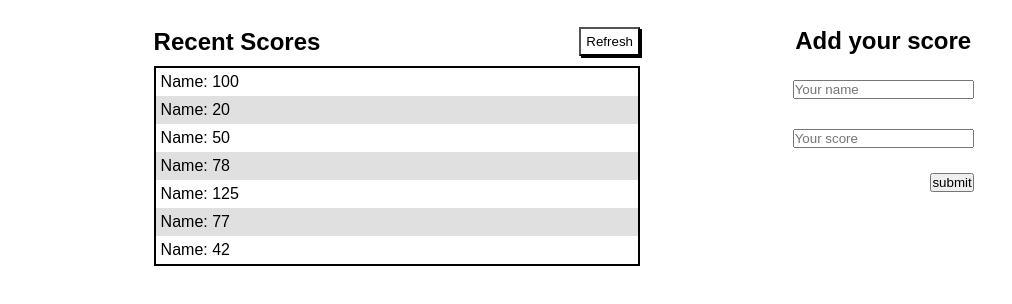
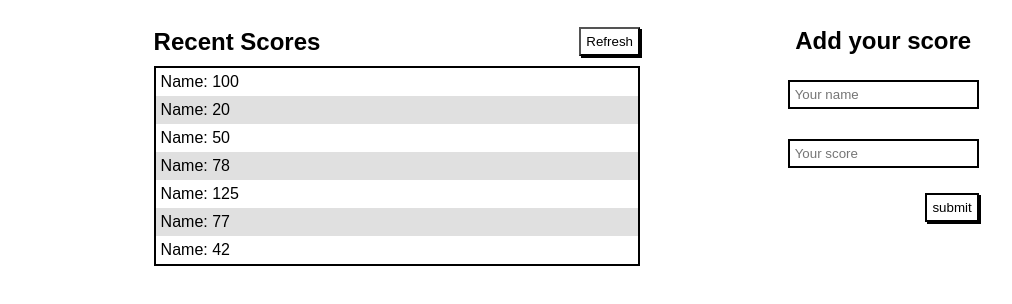
Before and after one commit to orozCoding/leaderboard, a website built with webpack: page src/index.html in a window 1280 px wide. Shown: the part 70-374 px from the top of the page, without its empty margins (0-1012 px from the left). Built offline with nearby package versions, Linux system fonts and the light colour scheme.

Commit message:
improve styling

```diff
--- a/src/css/styles.css
+++ b/src/css/styles.css
@@ -82,9 +82,20 @@ ul li:nth-child(even) {
   gap: 15px;
 }
 
+#main-right form input {
+  padding: 5px;
+  color: #000000;
+  border: solid 2px #000000;
+}
+
+
 #form-btn {
   margin-top: 10px;
   align-self: flex-end;
+  border-radius: 0;
+  padding: 5px;
+  background-color: white;
+  box-shadow: 2px 2px 0px 0px #000000;
 }
 
 .d-flex {
```
